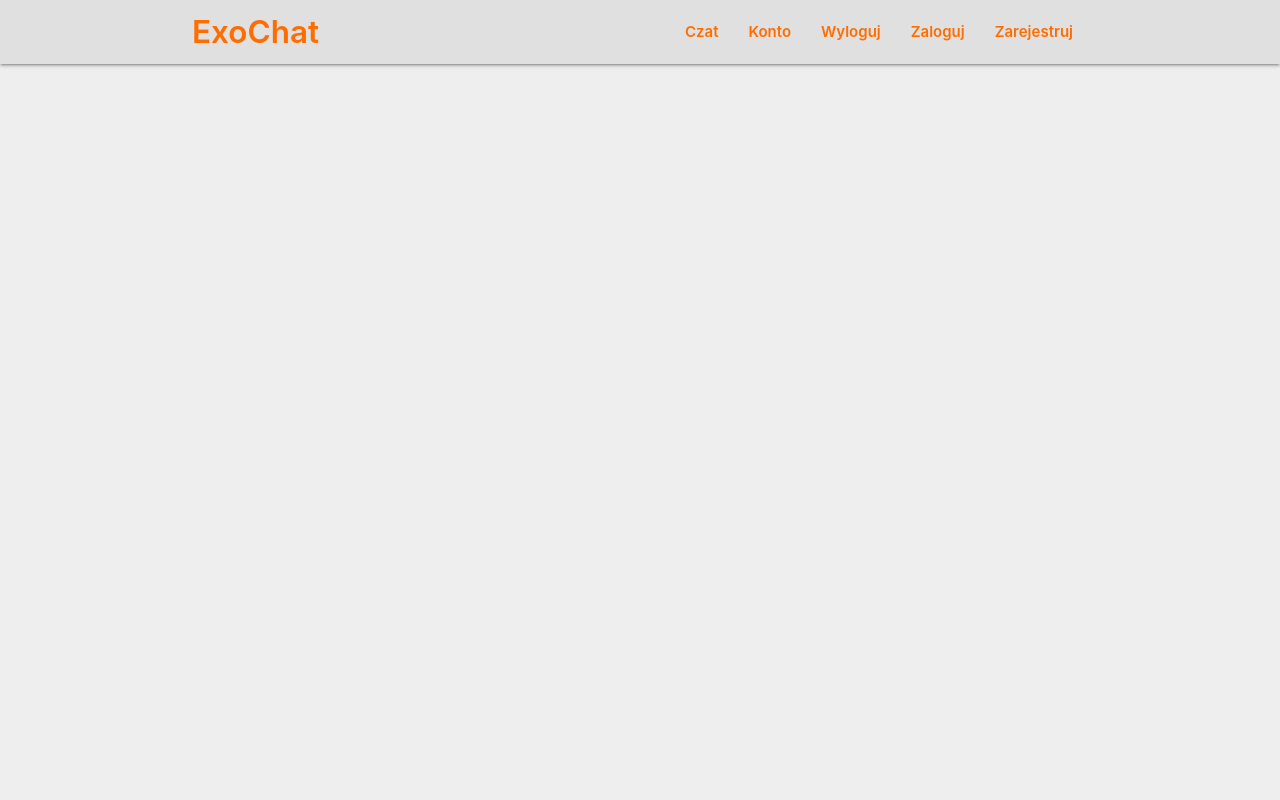
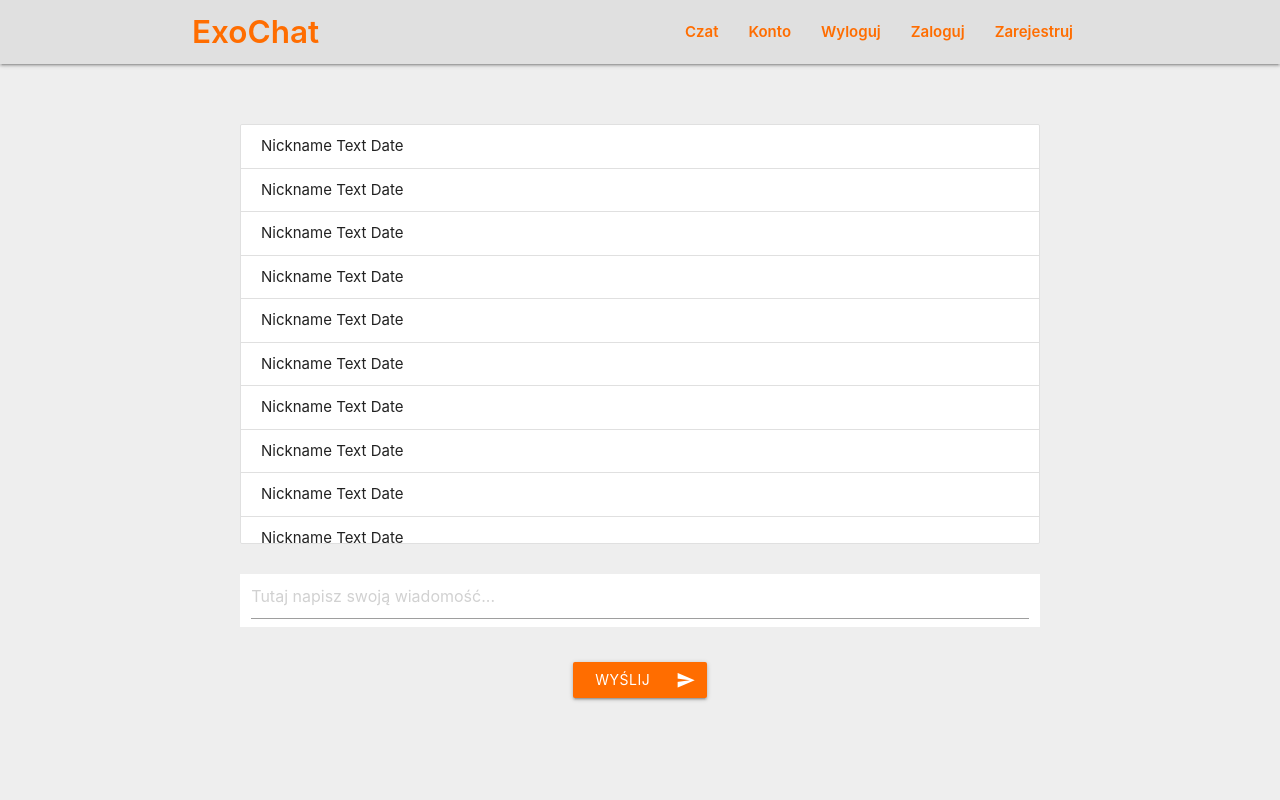
Before and after one commit to exodus156/ExoChat, a website built with webpack: page dist/index.html in a window 1280 px wide. Built offline with nearby package versions, Linux system fonts and the light colour scheme.

Commit message:
Updated ui

```diff
--- a/dist/assets/styles.css
+++ b/dist/assets/styles.css
@@ -1,3 +1,18 @@
 #navbar{
     font-weight: 600;
 }
+
+#chatroom{
+    margin-top: 60px;
+    max-width: 800px;
+}
+
+#messages{
+    max-height: 420px !important;
+    overflow: auto;
+    overflow-wrap: break-word;
+}
+
+#sendmessage{
+    min-width: 120px !important;
+}
--- a/dist/index.html
+++ b/dist/index.html
@@ -19,21 +19,141 @@
         <a href="#" data-target="mobile-menu" class="sidenav-trigger"><i class="material-icons orange-text text-accent-4">menu</i></a>
         <ul class="right hide-on-med-and-down">
           <li><a href="" class="orange-text text-accent-4 logged-in">Czat</a></li>
-          <li><a href="" class="orange-text text-accent-4 logged-in">Konto</a></li>
-          <li><a href="" class="orange-text text-accent-4 logged-in">Wyloguj</a></li>
-          <li><a href="" class="orange-text text-accent-4 logged-out">Zaloguj</a></li>
-          <li><a href="" class="orange-text text-accent-4 logged-out">Zarejestruj</a></li>
+          <li><a href="" data-target="modal-account" class="orange-text text-accent-4 logged-in">Konto</a></li>
+          <li><a href="" id="logout" class="orange-text text-accent-4 logged-in">Wyloguj</a></li>
+          <li><a href="" data-target="modal-login" class="orange-text text-accent-4 logged-out">Zaloguj</a></li>
+          <li><a href="" data-target="modal-signup" class="orange-text text-accent-4 logged-out">Zarejestruj</a></li>
         </ul>
       </div>
     </nav>
 
     <ul class="sidenav" id="mobile-menu">
       <li><a href="" class="orange-text text-accent-4 logged-in">Czat</a></li>
-      <li><a href="" class="orange-text text-accent-4 logged-in">Konto</a></li>
-      <li><a href="" class="orange-text text-accent-4 logged-in">Wyloguj</a></li>
-      <li><a href="" class="orange-text text-accent-4 logged-out">Zaloguj</a></li>
-      <li><a href="" class="orange-text text-accent-4 logged-out">Zarejestruj</a></li>
+      <li><a href="" data-target="modal-account" class="orange-text text-accent-4 logged-in">Konto</a></li>
+      <li><a href="" id="logout" class="orange-text text-accent-4 logged-in">Wyloguj</a></li>
+      <li><a href="" data-target="modal-login" class="orange-text text-accent-4 logged-out">Zaloguj</a></li>
+      <li><a href="" data-target="modal-signup" class="orange-text text-accent-4 logged-out">Zarejestruj</a></li>
     </ul>
+  </section>
+
+  <section id="chatroom" class="container">
+    <ul class="collection" id="messages">
+      <li class="collection-item">
+        <span>Nickname</span>
+        <span>Text</span>
+        <span>Date</span>
+      </li>
+      <li class="collection-item">
+        <span>Nickname</span>
+        <span>Text</span>
+        <span>Date</span>
+      </li>
+      <li class="collection-item">
+        <span>Nickname</span>
+        <span>Text</span>
+        <span>Date</span>
+      </li>
+      <li class="collection-item">
+        <span>Nickname</span>
+        <span>Text</span>
+        <span>Date</span>
+      </li>
+      <li class="collection-item">
+        <span>Nickname</span>
+        <span>Text</span>
+        <span>Date</span>
+      </li>
+      <li class="collection-item">
+        <span>Nickname</span>
+        <span>Text</span>
+        <span>Date</span>
+      </li>
+      <li class="collection-item">
+        <span>Nickname</span>
+        <span>Text</span>
+        <span>Date</span>
+      </li>
+      <li class="collection-item">
+        <span>Nickname</span>
+        <span>Text</span>
+        <span>Date</span>
+      </li>
+      <li class="collection-item">
+        <span>Nickname</span>
+        <span>Text</span>
+        <span>Date</span>
+      </li>
+      <li class="collection-item">
+        <span>Nickname</span>
+        <span>Text</span>
+        <span>Date</span>
+      </li>
+      <li class="collection-item">
+        <span>Nickname</span>
+        <span>Text</span>
+        <span>Date</span>
+      </li>
+      <li class="collection-item">
+        <span>Nickname</span>
+        <span>Text</span>
+        <span>Date</span>
+      </li>
+      <li class="collection-item">
+        <span>Nickname</span>
+        <span>Text</span>
+        <span>Date</span>
+      </li>
+      <li class="collection-item">
+        <span>Nickname</span>
+        <span>Text</span>
+        <span>Date</span>
+      </li>
+      <li class="collection-item">
+        <span>Nickname</span>
+        <span>Text</span>
+        <span>Date</span>
+      </li>
+      <li class="collection-item">
+        <span>Nickname</span>
+        <span>Text</span>
+        <span>Date</span>
+      </li>
+      <li class="collection-item">
+        <span>Nickname</span>
+        <span>Text</span>
+        <span>Date</span>
+      </li>
+      <li class="collection-item">
+        <span>Nickname</span>
+        <span>Text</span>
+        <span>Date</span>
+      </li>
+      <li class="collection-item">
+        <span>Nickname</span>
+        <span>Text</span>
+        <span>Date</span>
+      </li>
+      <li class="collection-item">
+        <span>Nickname</span>
+        <span>Text</span>
+        <span>Date</span>
+      </li>
+    </ul>
+
+    <div class="row">
+      <form class="col s12">
+        <div class="row">
+          <div class="input-field col s12 white">
+            <textarea id="chatmessage" class="materialize-textarea" placeholder="Tutaj napisz swoją wiadomość..."></textarea>
+          </div>
+        </div>
+        <div class="row">
+          <button class="btn waves-effect waves-light orange accent-4 col s2 offset-s5" type="submit" id="sendmessage">Wyślij
+            <i class="material-icons right">send</i>
+          </button>
+        </div>
+      </form>
+    </div>
   </section>
 
 <!--Materialize JS-->
```
